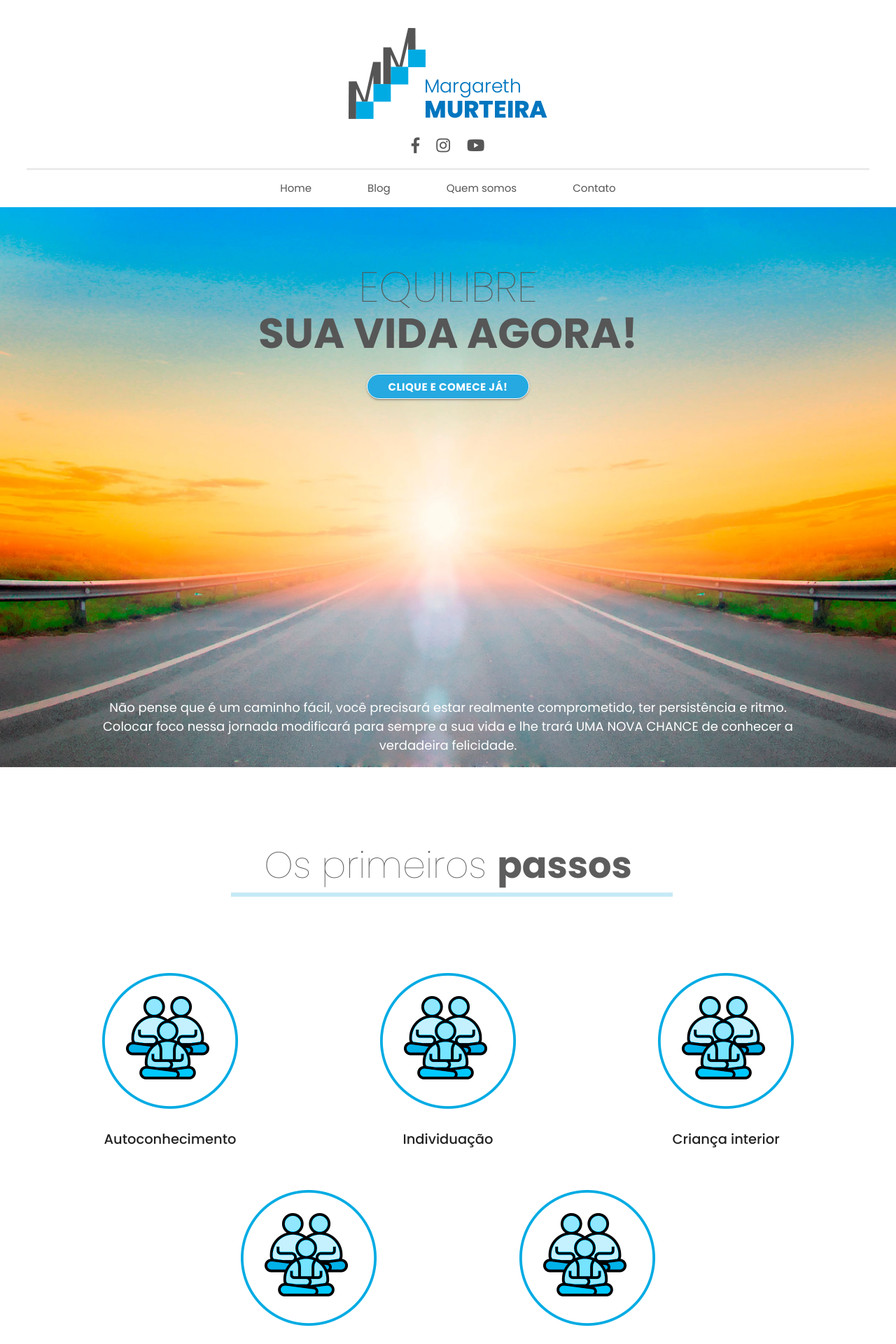
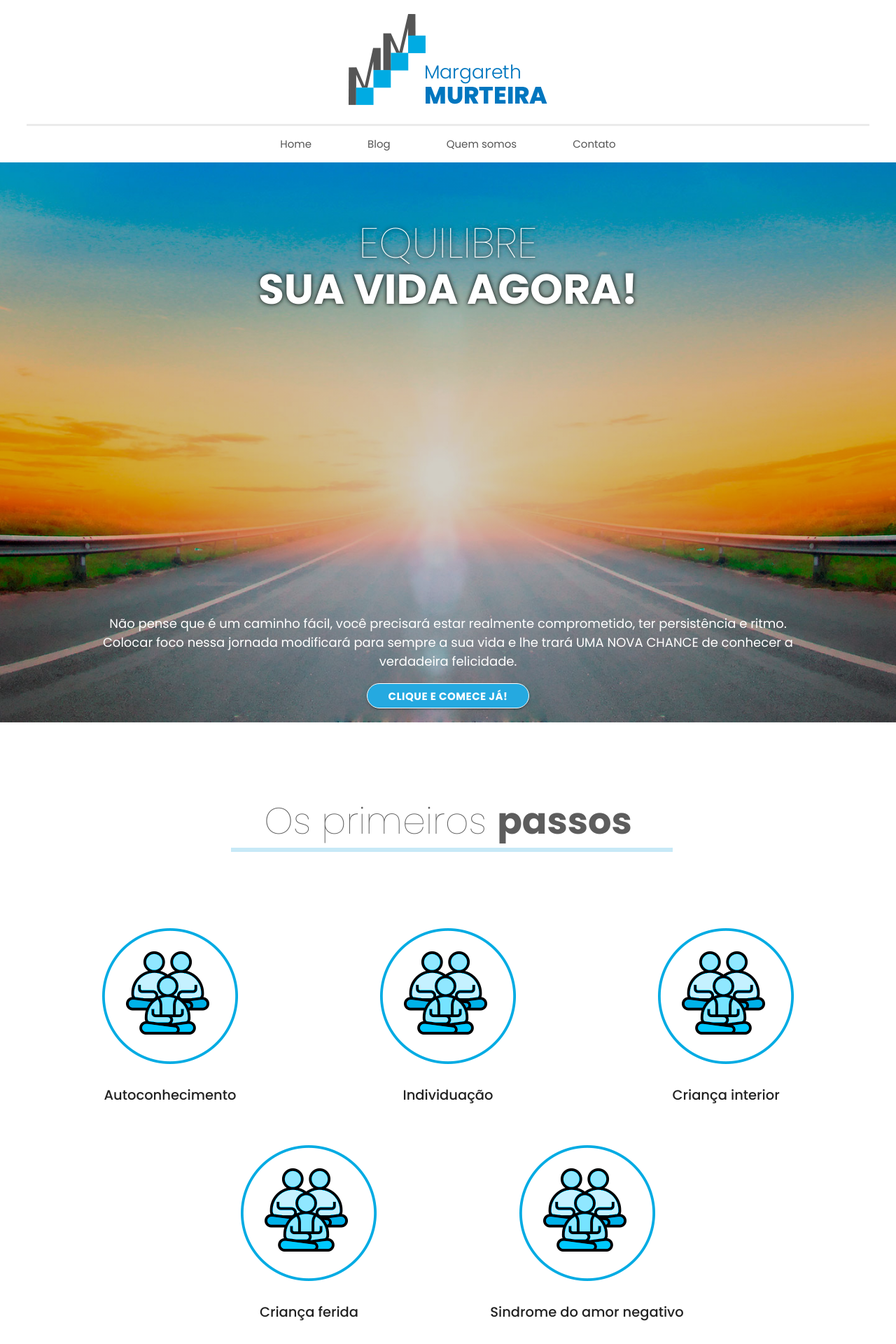
Before and after one commit to lucianoxo/LUPA_MARGARETH, a PHP site: page / in a window 1280 px wide. Shown: the top 1920 px of the page at 70% size. Run offline with PHP 8.4, Linux system fonts and the light colour scheme; some libraries are stand-ins or nearby versions.

Commit message:
Alterações 19 09 19

```diff
--- a/_app/js/main.js
+++ b/_app/js/main.js
@@ -2,7 +2,7 @@ $(function () {
 //DESLIZA O MENU
     $('.main_header_menu ul li a').click(function () {
         var goto = $('.' + $(this).attr('href').replace('#', '')).position().top;
-        $('html, body').animate({scrollTop: goto}, 1000);
+        $('html, body').animate({scrollTop: goto - $('.main_header').outerHeight()}, 1000);
         return false;
     });
 
@@ -41,6 +41,22 @@ $(function () {
     sr.reveal('.srRight', {origin: 'right', distance: '200px', duration: 1500, delay: 1});
     sr.reveal('.boxs', {duration: 2000});
 });
+
+var offset = $('.main_header');
+var $meuMenu = $('.main_header');
+$(window).scroll(function () {
+    if ($(this).scrollTop() > offset.outerHeight() + 10) {
+        $meuMenu.addClass('fixar');
+        $('.main_header_logo').css("flex-basis", "150px");
+        $('.main_header_menu').css({"flex-basis": "calc(100% - 150px)", "justify-content": "flex-end"});
+    } else {
+        $meuMenu.removeClass('fixar');
+        $('.main_header_logo').css("flex-basis", "100%");
+        $('.main_header_menu').css({"flex-basis": "100%", "justify-content": "center"});
+    }
+});
+
+
 //
 //$(window).scroll(function () {
 //    if ($(this).scrollTop() > $('.main_header').outerHeight() + 150) {
--- a/index.php
+++ b/index.php
@@ -25,10 +25,6 @@
                 </div>
 
                 <div class="main_header_menu">
-                    <div class="main_menu_mobile_header">
-<!--                            <i class="fas fa-times"></i>-->
-                        <p><i class="fas fa-bars"></i>Menu</p>
-                    </div>
                     <ul class="main_menu_box">
                         <li><a href="#main_header">Home</a></li>
                         <li><a href="#main_blog">Blog</a></li>
@@ -43,41 +39,41 @@
             <section class="main_cta container">
                 <div class="main_cta_box">
                     <h1>Equilibre <br> <span class="title_bold">sua vida agora!</span></h1>
-                    <div class="btn main_cta_btn"><a href="#">Clique e comece já!</a></div>
                 </div>
                 <div class="main_cta_box_subtitle">
                     <p>Não pense que é um caminho fácil, você precisará estar realmente comprometido, ter persistência e ritmo. Colocar foco nessa jornada modificará para sempre a sua vida e lhe trará UMA NOVA CHANCE de conhecer a verdadeira felicidade.</p>
+                    <div class="btn main_cta_btn"><a href="#">Clique e comece já!</a></div>
                 </div>
             </section>
 
             <section class="container main_steps">
                 <div class="content row">
                     <div class="main_steps_header">
-                        <h1>Os primeiros <span class="title_bold">passos</span></h1>
+                        <h1 class="boxs">Os primeiros <span class="title_bold">passos</span></h1>
                     </div>
 
                     <div class="main_steps_box">
-                        <article>
+                        <article class="srBottom">
                             <img src="_app/img/icon_meditation.png" class="responsive-img">
                             <h2>Autoconhecimento</h2>
                         </article>
 
-                        <article>
+                        <article class="srTop">
                             <img src="_app/img/icon_meditation.png" class="responsive-img">
                             <h2>Individuação</h2>
                         </article>
 
-                        <article>
+                        <article class="srBottom">
                             <img src="_app/img/icon_meditation.png" class="responsive-img">
                             <h2>Criança interior</h2>
                         </article>
 
-                        <article>
+                        <article class="srTop">
                             <img src="_app/img/icon_meditation.png" class="responsive-img">
                             <h2>Criança ferida</h2>
                         </article>
 
-                        <article>
+                        <article class="srBottom">
                             <img src="_app/img/icon_meditation.png" class="responsive-img">
                             <h2>Sindrome do amor negativo</h2>
                         </article>
@@ -87,7 +83,7 @@
 
             <section class="container main_ebook">
                 <div class="main_ebook_header">
-                    <h1>Ebook - <span class="title_bold">Uma nova chance</span></h1>
+                    <h1 class="boxs">Ebook - <span class="title_bold">Uma nova chance</span></h1>
                 </div>
 
                 <div class="content row">
@@ -105,7 +101,7 @@
                             </p>
                         </div>
 
-                        <div class="btn main_ebook_btn"><a href="#">Em breve!</a></div>
+                        <div class="btn main_ebook_btn"><a href="#">Quero recomeçar</a></div>
                     </div>
                 </div>
             </section>
@@ -113,7 +109,7 @@
             <section class="container main_blog">
                 <div class="content row">
                     <div class="main_blog_header">
-                        <h1><span class="title_bold">Blog</span></h1>
+                        <h1 class="boxs"><span class="title_bold">Blog</span></h1>
                     </div>
 
                     <div class="main_blog_box">
@@ -182,7 +178,7 @@
 
             <section class="container main_about">
                 <div class="main_about_header">
-                    <h1>Quem é <span class="title_bold">Margareth Murteira?</span></h1>
+                    <h1 class="boxs">Quem é <span class="title_bold">Margareth Murteira?</span></h1>
                 </div>
                 <div class="content row">
                     <div class="main_about_box">
@@ -202,7 +198,7 @@
 
             <section class="container main_contato">
                 <div class="main_contato_header">
-                    <h1>Entre em <span class="title_bold">contato</span></h1>
+                    <h1 class="boxs">Entre em <span class="title_bold">contato</span></h1>
                 </div>
 
                 <div class="content row">
--- a/style.css
+++ b/style.css
@@ -19,16 +19,31 @@ html, body {
 ************** HEADER *****************
 ***************************************/
 .main_header{
-    text-align: center
+    text-align: center;
+    transition: 1s;
+}
+
+.main_header > .content.row{
+    display: flex;
+    flex-wrap: wrap;
+}
+
+.fixar {
+    position:fixed;
+    margin-top: 0px !important;
+    z-index: 9;
+    background-color: #fff;
+    transition: 1s;
 }
 
 .main_header_logo{
     text-align: center;
-    margin: 40px 0 0 0;
+    margin: 20px 0 ;
+    flex-basis: 100%;
 }
 
 .main_header_social{
-    display: flex;
+    display: none;
     justify-content: center;
     flex-basis: 100%;
     align-items: flex-end;
@@ -104,7 +119,7 @@ html, body {
 ************** CTA *****************
 ***************************************/
 .main_cta {
-    background-image: url('_app/img/margareth_murteira_nova_chance.jpg');
+    background-image: linear-gradient(0deg,rgba(0,0,0,0.175),rgba(0,0,0,0.175)), url('_app/img/margareth_murteira_nova_chance.jpg');
     background-color: #fff;
     background-repeat: no-repeat;
     background-position: center center;
@@ -126,7 +141,8 @@ html, body {
     font-weight: 100;
     text-transform: uppercase;
     font-size: 4em;
-    color: #565656
+    color: #fff;
+    text-shadow: 0px 0px 6px #000;
 }
 
 .title_bold{
@@ -151,6 +167,7 @@ html, body {
     text-align: center;
     width: 100%;
     padding: 0 10%;
+    bottom: 20px;
 }
 
 .main_cta_box_subtitle p{
```
Also changed, not shown: other parts of style.css (+44 -6 lines).
